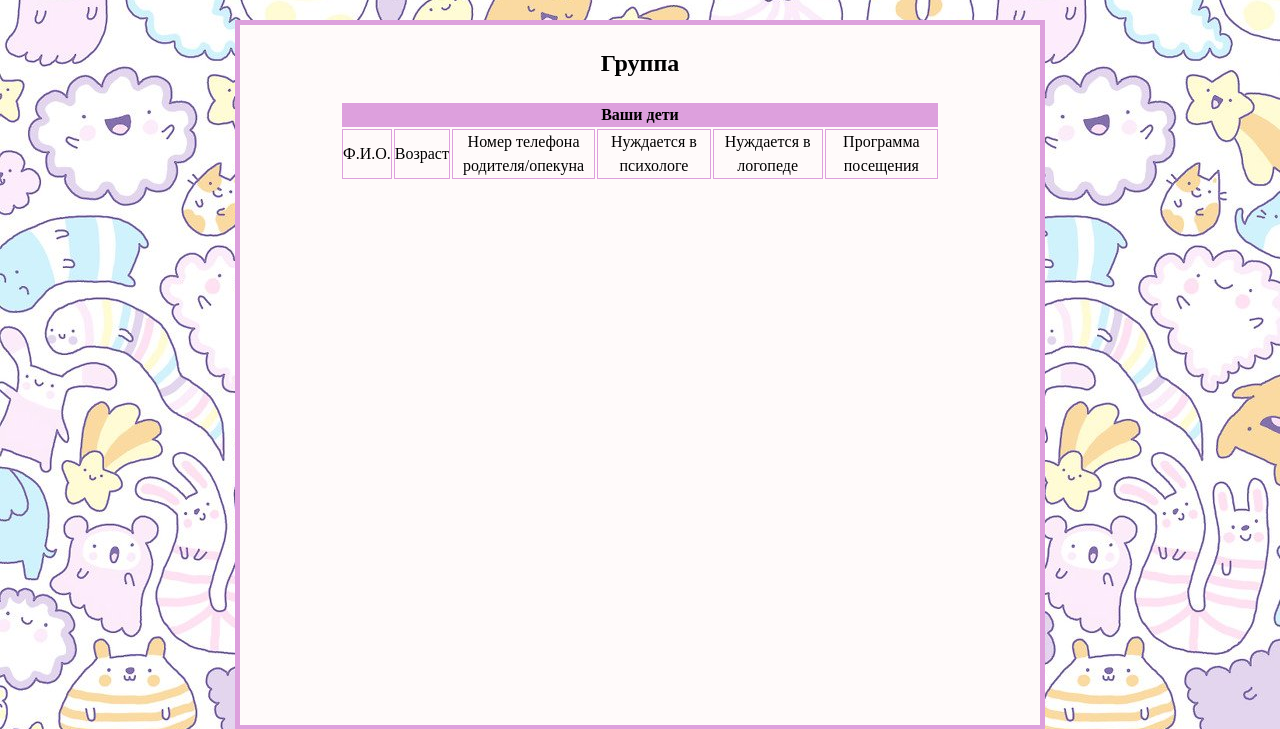
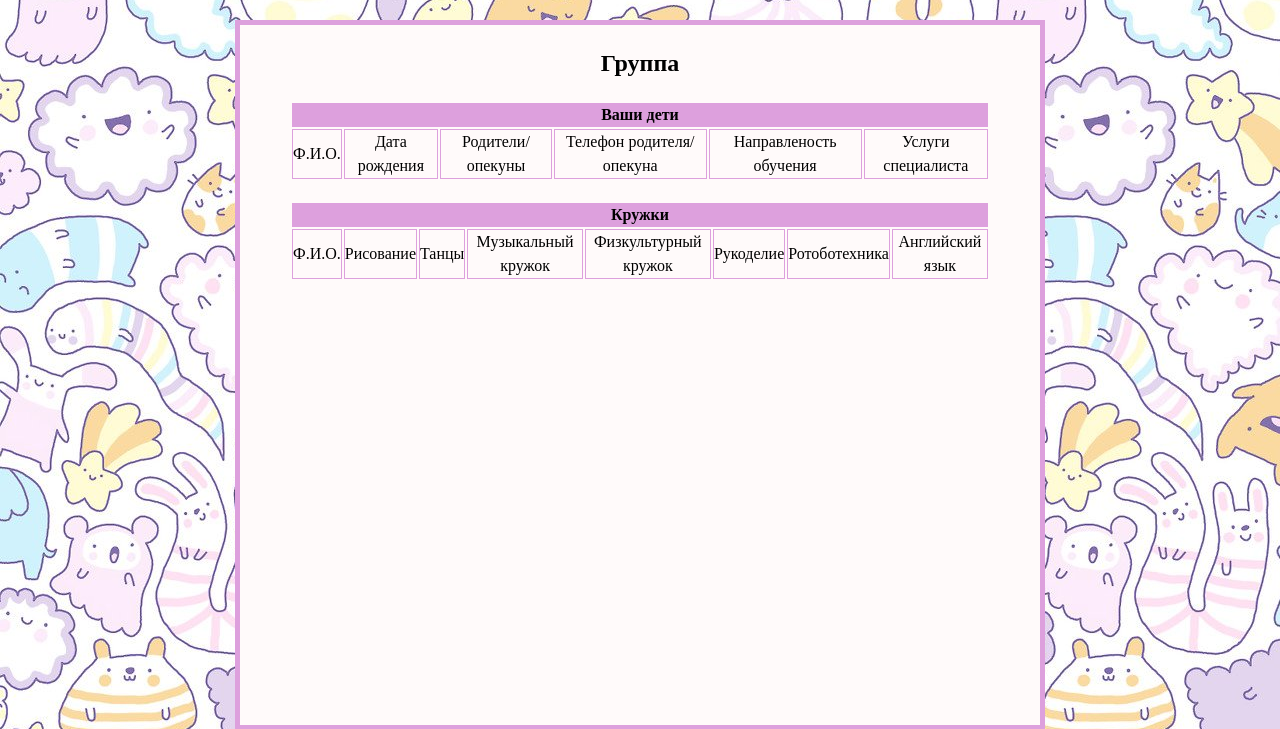
Before and after one commit to N1KF0X/kindergarten, a Django app: page /children/ in a window 1280 px wide. Shown: the part 100-829 px from the top of the page. Run offline with Django 4.2, Linux system fonts and the light colour scheme; a user stored in the database is signed in.

Commit message:
Version 1

```diff
--- a/application/models.py
+++ b/application/models.py
@@ -1,5 +1,6 @@
 from django.db import models
 from django.core.validators import RegexValidator
+from django.urls import reverse
 
 class Application(models.Model):
     phone_number_regex = RegexValidator(regex = r"^\+?1?\d{8,15}$")
@@ -17,6 +18,9 @@ class Application(models.Model):
 
     def __str__(self):
         return self.full_name
+
+    def get_absolute_url(self):
+        return reverse('post', kwargs={'posr_id': self.pk})
 
     class Meta:
         abstract = True
--- a/application/static/css/styles.css
+++ b/application/static/css/styles.css
@@ -6,6 +6,7 @@
 body {
     padding: 0;
     background-image: url("/static/img/jy.jpg");
+    background-attachment: fixed;
     line-height: 1.5;
 }
 
@@ -22,6 +23,10 @@ h3 {
 	height: 100px;
 }
 
+.header_h:hover {
+    color: gray;
+}
+
 .content_wrap{
     margin: 20px auto;
     width: 800px;
@@ -31,7 +36,7 @@ h3 {
 .content {
     margin: 0 auto;
     box-sizing: border-box;
-    max-width: 700px;
+    max-width: 600px;
 }
 
 .footer_wrap{
@@ -91,6 +96,7 @@ h3 {
 
 table {
     text-align: left;
+    margin: 20px auto;
     width: 600px;
 }
 
@@ -106,13 +112,13 @@ thead, tfoot {
 form {
     text-align: left;
     margin: 20px auto;
-    padding: 0 20px;
     width: 600px;
 }
 
 .data-table{
     text-align: center;
     margin: 20px auto;
+    width: 700px;
 }
 
 .data-table td{
--- a/application/templates/base.html
+++ b/application/templates/base.html
@@ -4,13 +4,15 @@
     <head>
         <meta charset="UTF-8">
         <link type="text/css" rel="stylesheet" href="{% static 'css/styles.css' %}" />
+        <link rel="shortcut icon" href="/static/img/ch.png" type="image/png">
+        <title>{{title}}</title>
     </head>
     <body>
         <section>
             <header class="header style">
                 <nav>
                     <ul class="main">
-                        <li><a href="{% url 'home' %}" class="header_h"><img src="/static/img/ch.png"></a></li>
+                        <li><a href="{% url 'home' %}"><img src="/static/img/ch.png"></a></li>
                         <li><a href="{% url 'home' %}" class="header_h"><p>Детский сад "Фантазия"</p></a></li>
                     </ul>
                 </nav>
@@ -31,7 +33,7 @@
             </header>
         </section>
         <section class="content_wrap style">
-            <h1 class="label">{{title}}</h1>
+            <h1 class="label">{{header}}</h1>
             {% block content%}
             {% endblock content %}
         </section>
--- a/application/templates/children.html
+++ b/application/templates/children.html
@@ -13,20 +13,51 @@
     <tbody>
         <tr>
             <td>Ф.И.О.</td>
-            <td>Возраст</td>
-            <td>Номер телефона родителя/опекуна</td>
-            <td>Нуждается в психологе</td>
-            <td>Нуждается в логопеде</td>
-            <td>Программа посещения</td>
+            <td>Дата рождения</td>
+            <td>Родители/опекуны</td>
+            <td>Телефон родителя/опекуна</td>
+            <td>Направленость обучения</td>
+            <td>Услуги специалиста</td>
         </tr>
         {% for child in children %}
         <tr>
             <td>{{child.full_name}}</td>
-            <td>{{child.age}}</td>
+            <td>{{child.bdd}}</td>
+            <td>{{}child.parent_full_name}</td>
             <td>{{child.phone_number}}</td>
-            <td>{{child.needs_a_psychologist}}</td>
-            <td>{{child.needs_a_logopedist}}</td>
-            <td>{{child.program}}</td>
+            <td>{{child.orientation_of_education}}</td>
+            <td>{{child.specialist_service}}</td>
+        </tr>
+        {% endfor %}
+    </tbody>
+</table>
+<table class="data-table">
+    <thead>
+        <tr>
+            <th colspan="8">Кружки</th>
+        </tr>
+    </thead>
+    <tbody>
+        <tr>
+            <td>Ф.И.О.</td>
+            <td>Рисование</td>
+            <td>Танцы</td>
+            <td>Музыкальный кружок</td>
+            <td>Физкультурный кружок</td>
+            <td>Рукоделие</td>
+            <td>Ротоботехника</td>
+            <td>Английский язык</td>
+        </tr>
+        {% for child in children %}
+        <tr>
+            <td>{{child.full_name}}</td>
+            <td>{{child.art_club}}</td>
+            <td>{{child.dance_club}}</td>
+            <td>{{child.music}}</td>
+            <td>{{child.physical_culture_club}}</td>
+            <td>{{child.needlework_club}}</td>
+            <td>{{child.robotics}}</td>
+            <td>{{child.foreign_languages}}</td>
         </tr>
         {% endfor %}
     </tbody>
--- a/application/templates/welcome.html
+++ b/application/templates/welcome.html
@@ -1,8 +1,8 @@
 {% extends "base.html" %}
 {% block content%}
-    <div class="content wrap">
+    <div class="content">
         <h2 class="partitle">О нашем детском саде</h2>
-        <p>Про направленость обучения</p>
+        <p>Вы можете познакомиться с нашим детским садом посетив его заранее:</p>
     </div>
     {% include "form.html" with form=form button_title=button_title title=title%}
 {% endblock content%}
--- a/kindergarten/urls.py
+++ b/kindergarten/urls.py
@@ -8,8 +8,8 @@ from django.conf.urls.static import static
 from kindergarten import settings
 
 
-admin.site.site_header = 'Детский садик [Название]'
-admin.site.index_title = 'Детский садик [Название] - Администрирование'
+admin.site.site_header = 'Детский садик "Фантазия"'
+admin.site.index_title = 'Детский садик "Фантазия" - Администрирование'
 
 urlpatterns = [
     path('admin/', admin.site.urls),
--- a/teachers/models.py
+++ b/teachers/models.py
@@ -40,5 +40,5 @@ class Teacher(models.Model):
     )
 
     class Meta:
-        verbose_name='Подагог'
-        verbose_name_plural='Подагоги'
+        verbose_name='Педагог'
+        verbose_name_plural='Педагоги'
--- a/teachers/views.py
+++ b/teachers/views.py
@@ -7,3 +7,7 @@ class Teachers(ListView):
     model = Teacher
     template_name = 'teachers.html'
     context_object_name = 'teachers'
+    extra_context = {
+        'title': 'Детский сад "Фантазия": Педагоги',
+        'header': "Наши педагоги",
+    }
--- a/user/apps.py
+++ b/user/apps.py
@@ -4,4 +4,4 @@ from django.apps import AppConfig
 class UserConfig(AppConfig):
     default_auto_field = 'django.db.models.BigAutoField'
     name = 'user'
-    verbose_name = 'Дети и программы'
+    verbose_name = 'Дети'
--- a/user/views.py
+++ b/user/views.py
@@ -7,11 +7,16 @@ from .forms import *
 from .models import Child
 from django.contrib.auth import logout
 
+
+name = 'Детский сад "Фантазия": '
+
 class Login(LoginView):
     form_class = LoginForm
     template_name = 'login.html'
+    title = 'Войти как педагог'
     extra_context = {
-        'title': 'Войти как педагог',
+        'header': title,
+        'title': title,
         'button_title': 'Войти',
     }
 
@@ -23,7 +28,10 @@ class ChildList(ListView):
     model = Child
     template_name = 'children.html'
     context_object_name = 'children'
-    extra_context = {'title': 'Группа'}
+    extra_context = {
+        'title': name + 'Группа',
+        'header': 'Группа',
+    }
 
 
 def logout_user(request):
```
Also changed, not shown: answer/views.py (+6 -1 lines), application/views.py (+15 -6 lines), db.sqlite3.
